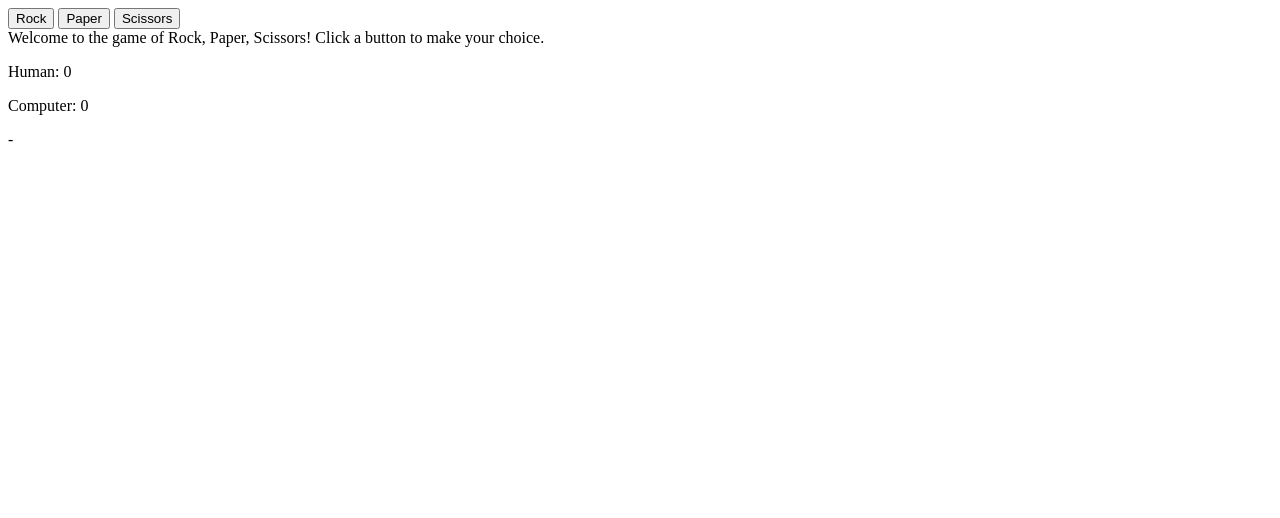
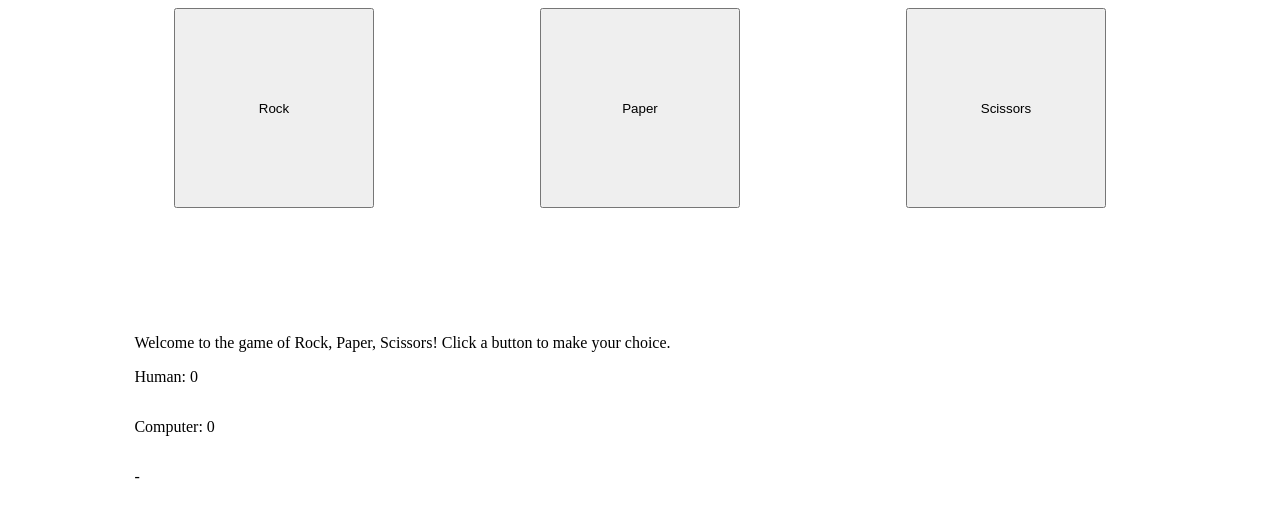
Before and after one commit to Ged223/rock-paper-scissors, a plain HTML site: page index.html in a window 1280 px wide. Drawn offline with Linux system fonts and the light colour scheme.

Commit message:
Add styling to page to make it more user friendly.

```diff
--- a/index.html
+++ b/index.html
@@ -1,21 +1,30 @@
 <!DOCTYPE html>
 <html lang="en">
+
 <head>
     <meta charset="UTF-8">
     <meta name="viewport" content="width=device-width, initial-scale=1.0">
     <title>Rock Paper Scissors</title>
     <script src="script.js" defer></script>
+    <link rel="stylesheet" href="style.css">
 </head>
+
 <body>
+    <div id="buttons">
         <button id="rockButton">Rock</button>
         <button id="paperButton">Paper</button>
         <button id="scissorsButton">Scissors</button>
-    <div>Welcome to the game of Rock, Paper, Scissors!
+    </div>
+    <section>
+        <div id="message">Welcome to the game of Rock, Paper, Scissors!
             Click a button to make your choice.
         </div>
         <p id="scoreHuman">Human: 0</p>
         <p id="scoreComputer">Computer: 0</p>
         <p id="overMessage">-</p>
+    </section>
+
 
 </body>
+
 </html>
--- a/script.js
+++ b/script.js
@@ -14,7 +14,7 @@ function playGame() {
     let computerScore = 0;
 
     function playRound(humanChoice, computerChoice) {
-        const div = document.querySelector("div");
+        const div = document.querySelector("#message");
         const overMessageP = document.querySelector("#overMessage");
 
         if (humanChoice === computerChoice) {
--- /dev/null
+++ b/style.css
@@ -0,0 +1,19 @@
+body {
+    display: flex;
+    flex-direction: column;
+}
+
+#buttons {
+    display: flex;
+    justify-content: space-evenly;
+}
+
+#rockButton, #paperButton, #scissorsButton {
+    height: 200px;
+    width: 200px;
+}
+section {
+    display: flex;
+    flex-direction: column;
+    margin: 10%;
+}
```
Lines whose indentation alone changed are shown as unchanged.
